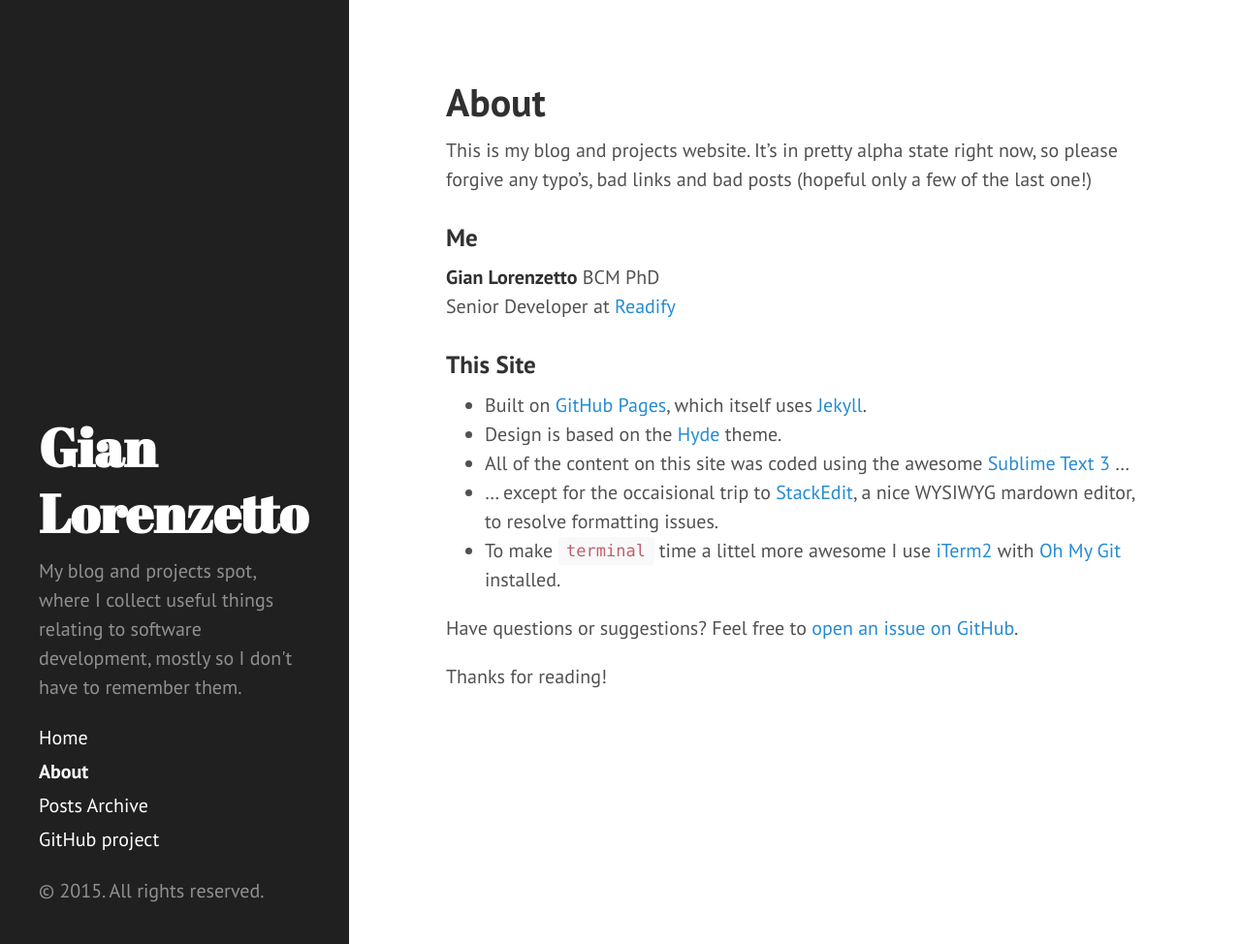
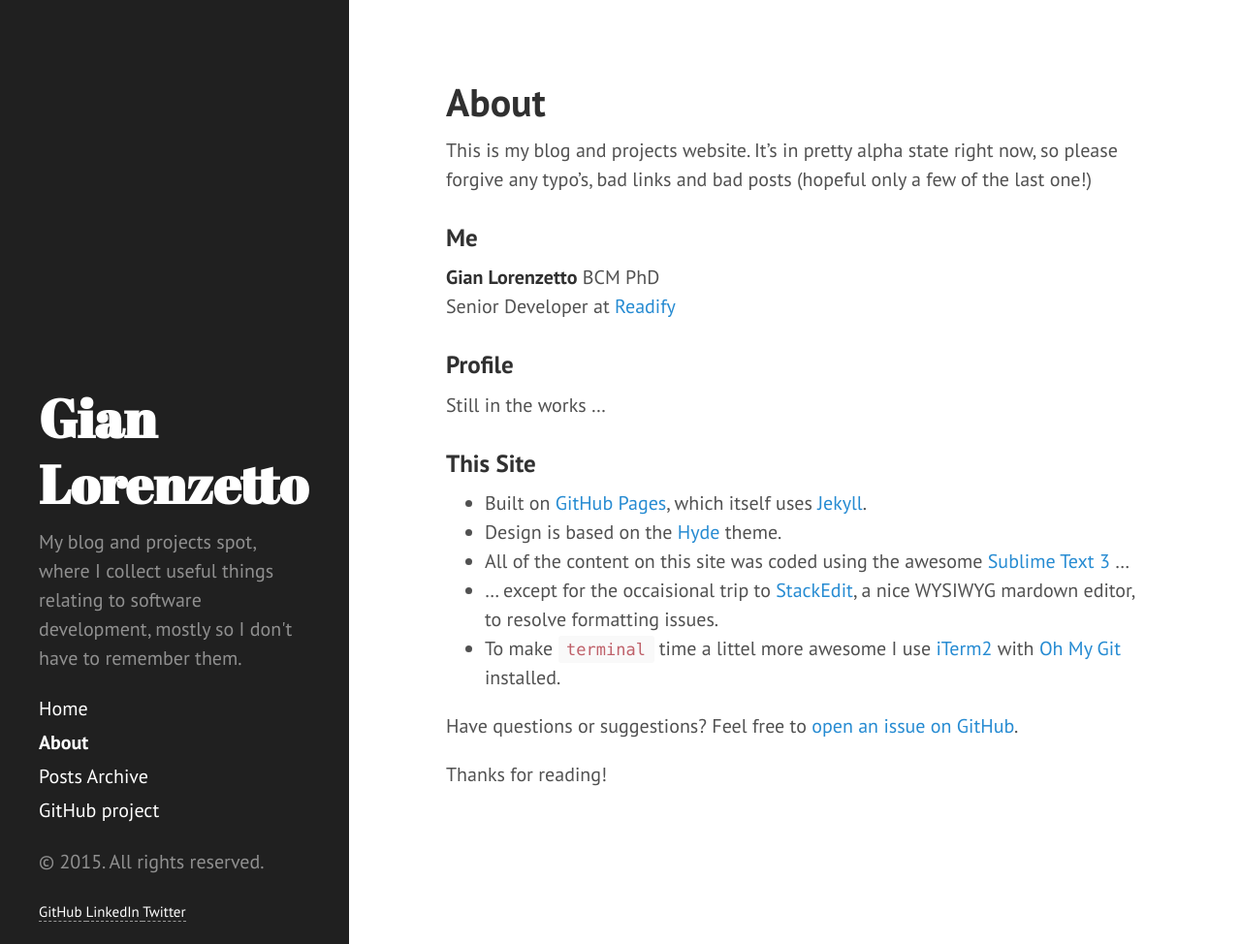
Before and after one commit to GianLorenzetto/GianLorenzetto.github.io-www, a Jekyll site: the page built from about.md, in a window 1280 px wide and 974 px high. Shown: the whole window at 97% size. Built offline with Jekyll 4.4.1, drawn with Linux system fonts in a browser that asks for light colours; Markdown is read by kramdown in place of the engine named in the settings.

Commit message:
Updated About. Added social links to bottom of the sidebar.

```diff
--- a/_config.yml
+++ b/_config.yml
@@ -20,6 +20,18 @@ author:
 
 paginate:         5
 
+# Social
+social:
+ - title: GitHub
+   url: https://github.com/gianlorenzetto
+   class: github
+ - title: LinkedIn
+   url: https://www.linkedin.com/in/gianlorenzetto
+   class: linkedin
+ - title: Twitter
+   url: https://twitter.com/thezendibbler
+   class: twitter
+
 # Custom vars
 version:          2.1.0
 
--- a/_includes/sidebar.html
+++ b/_includes/sidebar.html
@@ -30,5 +30,14 @@
     </nav>
 
     <p>&copy; {{ site.time | date: '%Y' }}. All rights reserved.</p>
+
+    <div>
+    {% for social in site.social %}
+      <a class="sidebar-social" href="{{ social.url }}">
+        {{ social.title }}
+      </a>
+    {% endfor %}
+    </div>
+
   </div>
 </div>
--- a/about.md
+++ b/about.md
@@ -10,6 +10,10 @@ This is my blog and projects website. It's in pretty alpha state right now, so p
 **Gian Lorenzetto** BCM PhD
 Senior Developer at [Readify](http://www.readify/net)
 
+### Profile
+
+Still in the works ...
+
 ### This Site
 
 * Built on [GitHub Pages](https://pages.github.com), which itself uses [Jekyll](https://jekyllrb.com).
--- a/public/css/hyde.css
+++ b/public/css/hyde.css
@@ -97,6 +97,12 @@ a.sidebar-nav-item:focus {
 }
 .sidebar-nav-item.active {
   font-weight: bold;
+}
+
+.sidebar-social {
+  border-bottom: 1px dashed #999;
+  display: inline;
+  font-size: 0.75rem;
 }
 
 /* Sticky sidebar
```
